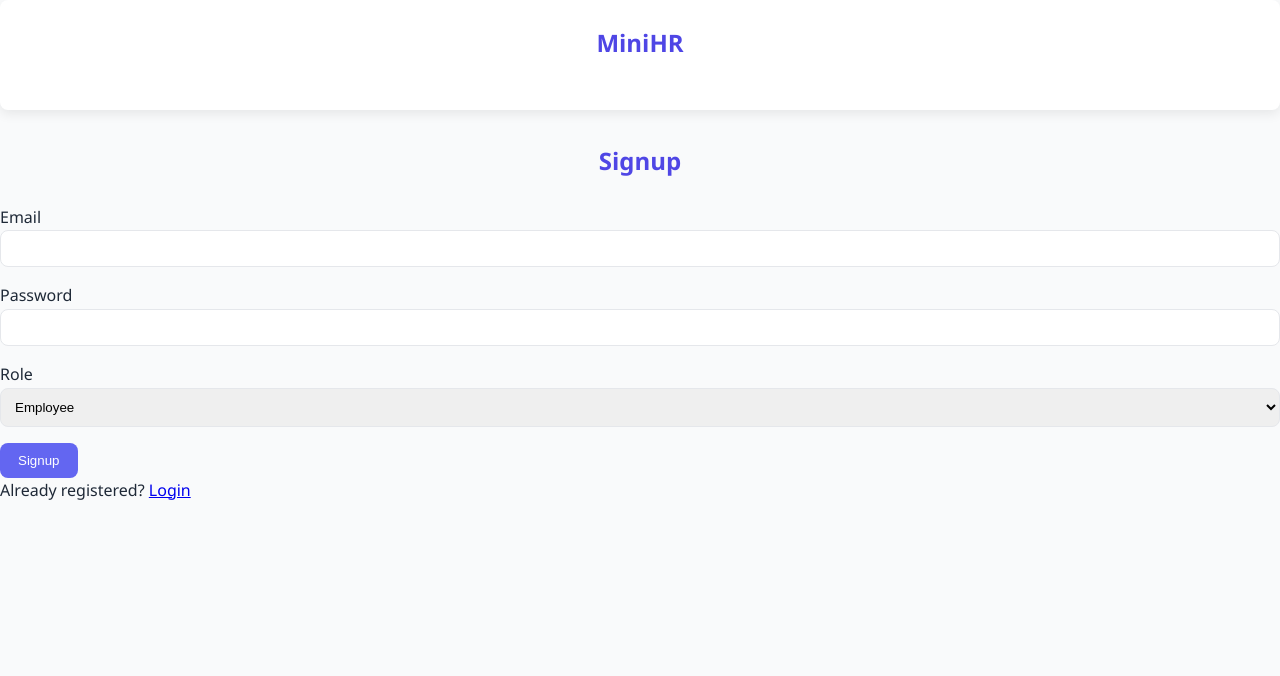
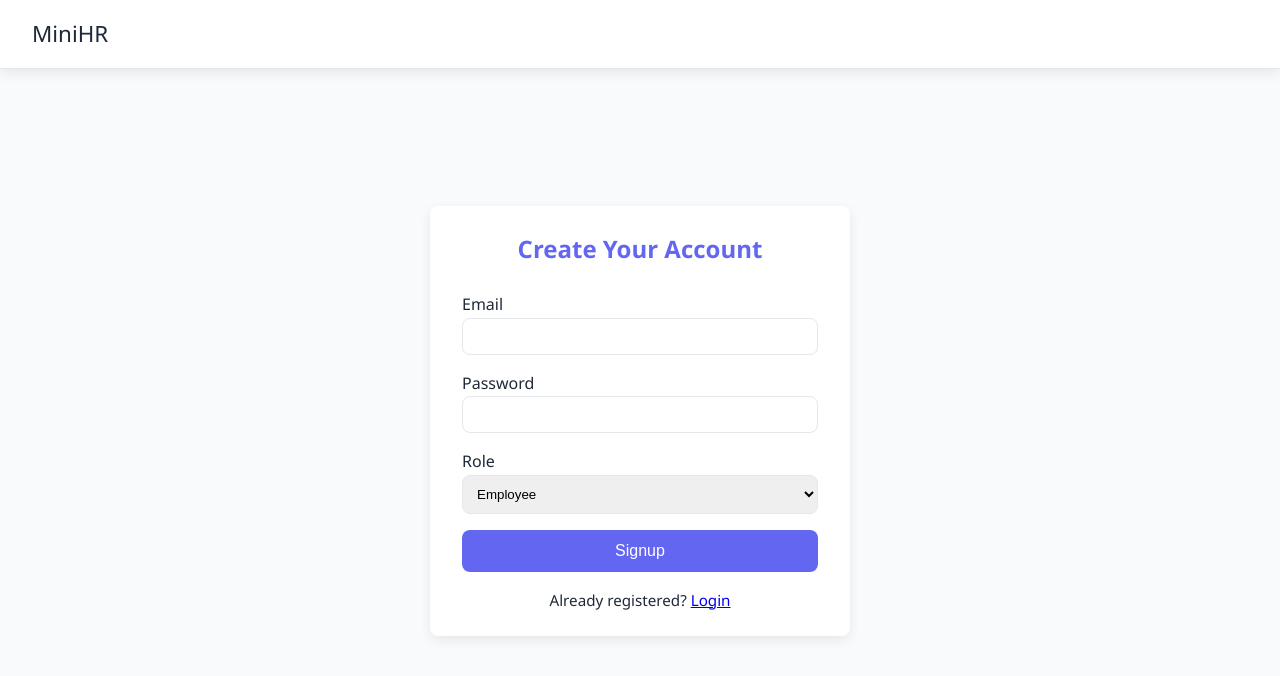
Before and after one commit to adheebabdulla007/minihr, a React (Create React App) app in the folder frontend/: page /signup in a window 1280 px wide. Shown: the top 676 px of the page. Built offline with nearby package versions, Linux system fonts and the light colour scheme; no server answers.

Commit message:
remove duplicate Logout button from Dashboard and EmployeeDashboard

```diff
--- a/frontend/src/components/Header.js
+++ b/frontend/src/components/Header.js
@@ -1,19 +1,41 @@
-import { Link } from 'react-router-dom';
+// src/components/Header.js
+import React from 'react';
+import { Link, useNavigate } from 'react-router-dom';
 import { useAuth } from '../context/AuthContext';
+import { logout } from '../firebase/auth';
+import '../styles/Header.css';
 
 const Header = () => {
-  const { role } = useAuth();
+  const { user, role } = useAuth();
+  const navigate = useNavigate();
+
+  const handleLogout = async () => {
+    await logout();
+    navigate('/login');
+  };
 
   return (
-    <header className="card flex-between" style={{ marginBottom: '2rem' }}>
-      <h2>MiniHR</h2>
-      {role === 'hr' && (
-        <nav style={{ display: 'flex', gap: '1rem' }}>
-          <Link to="/dashboard">Dashboard</Link>
-          <Link to="/employees">Employees</Link>
-          <Link to="/add-employee">Add</Link>
-        </nav>
-      )}
+    <header className="navbar">
+      <div className="navbar-left">
+        <Link to="/" className="brand">
+          MiniHR
+        </Link>
+        {user && role === 'hr' && (
+          <>
+            <Link to="/dashboard">Dashboard</Link>
+            <Link to="/employees">Employees</Link>
+            <Link to="/add-employee">Add Employee</Link>
+          </>
+        )}
+        {user && role === 'employee' && <Link to="/employee-dashboard">My Profile</Link>}
+      </div>
+      <div className="navbar-right">
+        {user && (
+          <button onClick={handleLogout} className="logout-btn">
+            Logout
+          </button>
+        )}
+      </div>
     </header>
   );
 };
--- a/frontend/src/pages/Dashboard.js
+++ b/frontend/src/pages/Dashboard.js
@@ -1,6 +1,6 @@
 import React, { useEffect, useState } from 'react';
 import { Link } from 'react-router-dom';
-import LogoutButton from '../components/LogoutButton';
+//import LogoutButton from '../components/LogoutButton';
 import { useAuth } from '../context/AuthContext';
 import { db } from '../firebase';
 import { collection, getDocs } from 'firebase/firestore';
@@ -64,9 +64,7 @@ const Dashboard = () => {
         ))}
       </section>
 
-      <div className="logout-wrap">
-        <LogoutButton />
-      </div>
+      <div className="logout-wrap">{/* <LogoutButton /> */}</div>
     </div>
   );
 };
--- a/frontend/src/pages/EmployeeDashboard.js
+++ b/frontend/src/pages/EmployeeDashboard.js
@@ -2,7 +2,7 @@ import React, { useEffect, useState } from 'react';
 import { useAuth } from '../context/AuthContext';
 import { db } from '../firebase';
 import { doc, getDoc } from 'firebase/firestore';
-import LogoutButton from '../components/LogoutButton';
+//import LogoutButton from '../components/LogoutButton';
 import '../styles/EmployeeDashboard.css';
 
 const EmployeeDashboard = () => {
@@ -64,9 +64,9 @@ const EmployeeDashboard = () => {
         <div className="qcard card">📣 Announcements (coming soon)</div>
       </div>
 
-      <div className="logout-wrap">
+      {/*<div className="logout-wrap">
         <LogoutButton />
-      </div>
+      </div>*/}
     </div>
   );
 };
--- a/frontend/src/pages/Login.js
+++ b/frontend/src/pages/Login.js
@@ -2,19 +2,22 @@ import React from 'react';
 import { Formik, Form, Field, ErrorMessage } from 'formik';
 import * as Yup from 'yup';
 import { login, getUserRole } from '../firebase/auth';
-import { useNavigate, Link } from 'react-router-dom';
+import { useNavigate } from 'react-router-dom';
+import { Link } from 'react-router-dom';
 
 const Login = () => {
   const navigate = useNavigate();
 
   return (
-    <div>
-      <h2>Login</h2>
+    <div className="auth-container">
+      <div className="auth-card">
+        <h2 className="auth-title">Login</h2>
+
         <Formik
           initialValues={{ email: '', password: '' }}
           validationSchema={Yup.object({
             email: Yup.string().email('Invalid email').required('Required'),
-          password: Yup.string().min(6, 'Min 6 chars').required('Required'),
+            password: Yup.string().min(6, 'Minimum 6 characters').required('Required'),
           })}
           onSubmit={async (values, { setSubmitting, setErrors }) => {
             try {
@@ -22,7 +25,11 @@ const Login = () => {
               const uid = userCredential.user.uid;
               const role = await getUserRole(uid);
 
-            navigate(role === 'hr' ? '/dashboard' : '/employee-dashboard');
+              if (role === 'hr') {
+                navigate('/dashboard');
+              } else {
+                navigate('/employee-dashboard');
+              }
             } catch (error) {
               setErrors({ email: error.message });
             } finally {
@@ -30,21 +37,28 @@ const Login = () => {
             }
           }}
         >
-        <Form>
+          <Form className="auth-form">
             <label>Email</label>
             <Field name="email" type="email" />
-          <ErrorMessage name="email" />
+            <ErrorMessage name="email" component="div" className="error" />
 
             <label>Password</label>
             <Field name="password" type="password" />
-          <ErrorMessage name="password" />
+            <ErrorMessage name="password" component="div" className="error" />
 
-          <button type="submit">Login</button>
+            <button type="submit" className="btn primary">
+              Login
+            </button>
           </Form>
         </Formik>
-      <p>
-        Don’t have an account? <Link to="/signup">Signup</Link>
+
+        <p className="auth-link">
+          Don’t have an account?{' '}
+          <Link to="/signup" className="link">
+            Signup
+          </Link>
         </p>
+      </div>
     </div>
   );
 };
--- a/frontend/src/pages/Signup.js
+++ b/frontend/src/pages/Signup.js
@@ -2,15 +2,17 @@ import React from 'react';
 import { Formik, Form, Field, ErrorMessage } from 'formik';
 import * as Yup from 'yup';
 import { signup, getUserRole } from '../firebase/auth';
-import { useNavigate } from 'react-router-dom';
-import { Link } from 'react-router-dom';
+import { useNavigate, Link } from 'react-router-dom';
+import '../styles/global.css'; // Ensure styles are applied
 
 const Signup = () => {
   const navigate = useNavigate();
 
   return (
-    <div>
-      <h2>Signup</h2>
+    <div className="auth-container">
+      <div className="auth-card card">
+        <h2 className="auth-title">Create Your Account</h2>
+
         <Formik
           initialValues={{ email: '', password: '', role: 'employee' }}
           validationSchema={Yup.object({
@@ -23,12 +25,7 @@ const Signup = () => {
               const userCredential = await signup(values.email, values.password, values.role);
               const uid = userCredential.user.uid;
               const role = await getUserRole(uid);
-
-            if (role === 'hr') {
-              navigate('/dashboard');
-            } else {
-              navigate('/employee-dashboard');
-            }
+              navigate(role === 'hr' ? '/dashboard' : '/employee-dashboard');
             } catch (error) {
               setErrors({ email: error.message });
             } finally {
@@ -36,28 +33,34 @@ const Signup = () => {
             }
           }}
         >
-        <Form>
-          <label>Email</label>
-          <Field name="email" type="email" />
-          <ErrorMessage name="email" />
+          {({ isSubmitting }) => (
+            <Form className="auth-form">
+              <label htmlFor="email">Email</label>
+              <Field name="email" type="email" className="input" />
+              <ErrorMessage name="email" component="div" className="error" />
 
-          <label>Password</label>
-          <Field name="password" type="password" />
-          <ErrorMessage name="password" />
+              <label htmlFor="password">Password</label>
+              <Field name="password" type="password" className="input" />
+              <ErrorMessage name="password" component="div" className="error" />
 
-          <label>Role</label>
-          <Field as="select" name="role">
+              <label htmlFor="role">Role</label>
+              <Field as="select" name="role" className="input">
                 <option value="employee">Employee</option>
                 <option value="hr">HR</option>
               </Field>
-          <ErrorMessage name="role" />
+              <ErrorMessage name="role" component="div" className="error" />
 
-          <button type="submit">Signup</button>
+              <button type="submit" className="btn primary" disabled={isSubmitting}>
+                {isSubmitting ? 'Signing up...' : 'Signup'}
+              </button>
             </Form>
+          )}
         </Formik>
-      <p>
+
+        <p className="auth-link">
           Already registered? <Link to="/login">Login</Link>
         </p>
+      </div>
     </div>
   );
 };
--- /dev/null
+++ b/frontend/src/styles/Header.css
@@ -0,0 +1,55 @@
+.navbar {
+  background-color: white;
+  border-bottom: 1px solid var(--border);
+  box-shadow: var(--shadow);
+  padding: 1rem 2rem;
+  display: flex;
+  justify-content: space-between;
+  align-items: center;
+  position: sticky;
+  top: 0;
+  z-index: 1000;
+}
+
+.navbar-left,
+.navbar-right {
+  display: flex;
+  align-items: center;
+  gap: 1rem;
+}
+
+.brand {
+  font-weight: bold;
+  font-size: 1.4rem;
+  color: var(--primary);
+  text-decoration: none;
+  margin-right: 2rem;
+}
+
+.navbar a {
+  text-decoration: none;
+  color: var(--text);
+  font-weight: 500;
+  transition: var(--transition);
+}
+
+.navbar a:hover {
+  color: var(--primary);
+  text-decoration: underline;
+}
+
+.logout-btn {
+  background-color: var(--accent);
+  color: white;
+  padding: 8px 14px;
+  border-radius: var(--radius);
+  border: none;
+  cursor: pointer;
+  font-weight: 500;
+  transition: var(--transition);
+}
+
+.logout-btn:hover {
+  background-color: #0f766e;
+  transform: scale(1.05);
+}
--- a/frontend/src/styles/global.css
+++ b/frontend/src/styles/global.css
@@ -1,4 +1,5 @@
 @import './variables.css';
+@import './Header.css';
 
 * {
   margin: 0;
@@ -76,3 +77,61 @@ input:focus, select:focus {
   color: var(--accent);
   text-decoration: underline;
 }
+
+.auth-container {
+  display: flex;
+  justify-content: center;
+  align-items: center;
+  min-height: 90vh;
+  background-color: var(--background);
+  padding: 2rem;
+}
+
+.auth-card {
+  width: 100%;
+  max-width: 420px;
+  padding: 2rem;
+  background-color: var(--card-bg);
+  box-shadow: var(--shadow);
+  border-radius: var(--radius);
+}
+
+.auth-title {
+  font-size: 1.5rem;
+  margin-bottom: 1.5rem;
+  color: var(--primary);
+  text-align: center;
+}
+
+.auth-form {
+  display: flex;
+  flex-direction: column;
+}
+
+.btn.primary {
+  padding: 12px;
+  font-size: 1rem;
+  background-color: var(--primary);
+  color: white;
+  border: none;
+  border-radius: var(--radius);
+  cursor: pointer;
+  transition: var(--transition);
+}
+
+.btn.primary:hover {
+  background-color: var(--accent);
+}
+
+.error {
+  color: red;
+  font-size: 0.875rem;
+  margin-top: -0.75rem;
+  margin-bottom: 0.75rem;
+}
+
+.auth-link {
+  text-align: center;
+  margin-top: 1rem;
+  font-size: 0.95rem;
+}
```
Lines whose indentation alone changed are shown as unchanged.
